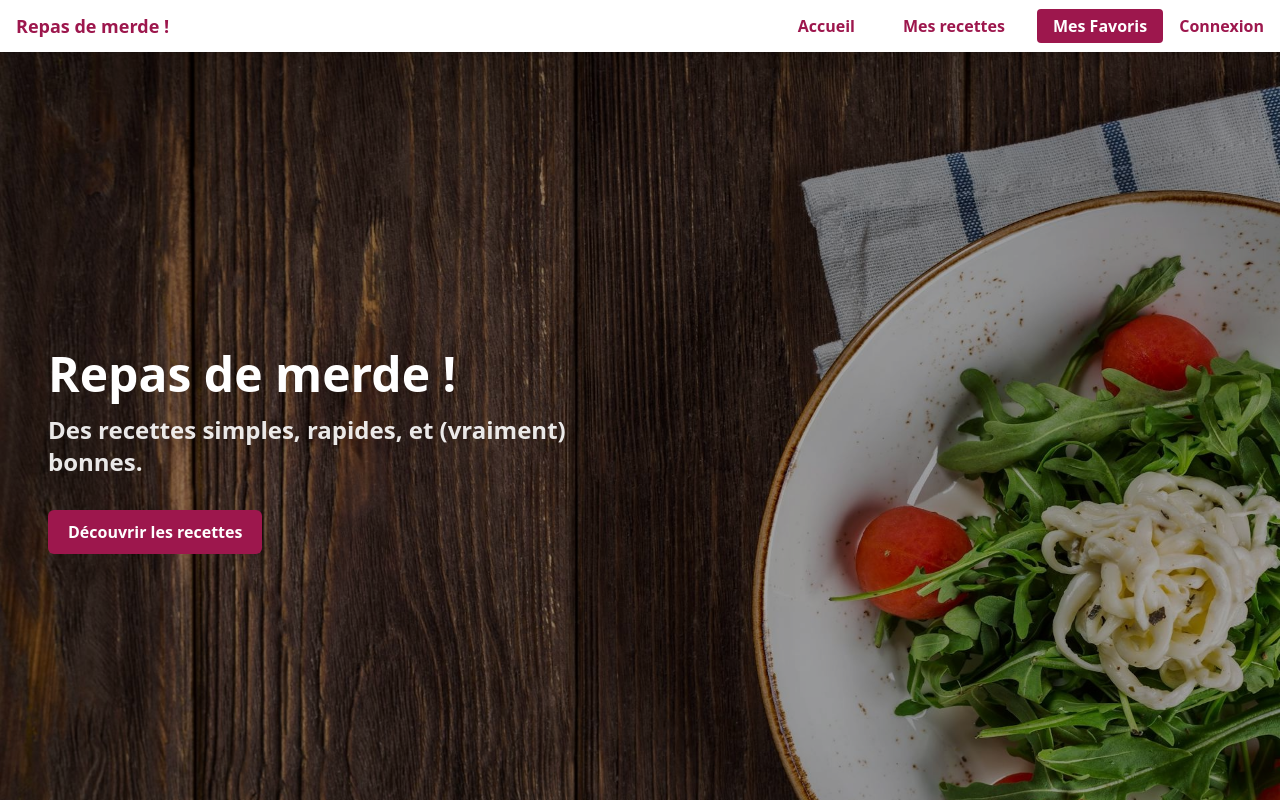
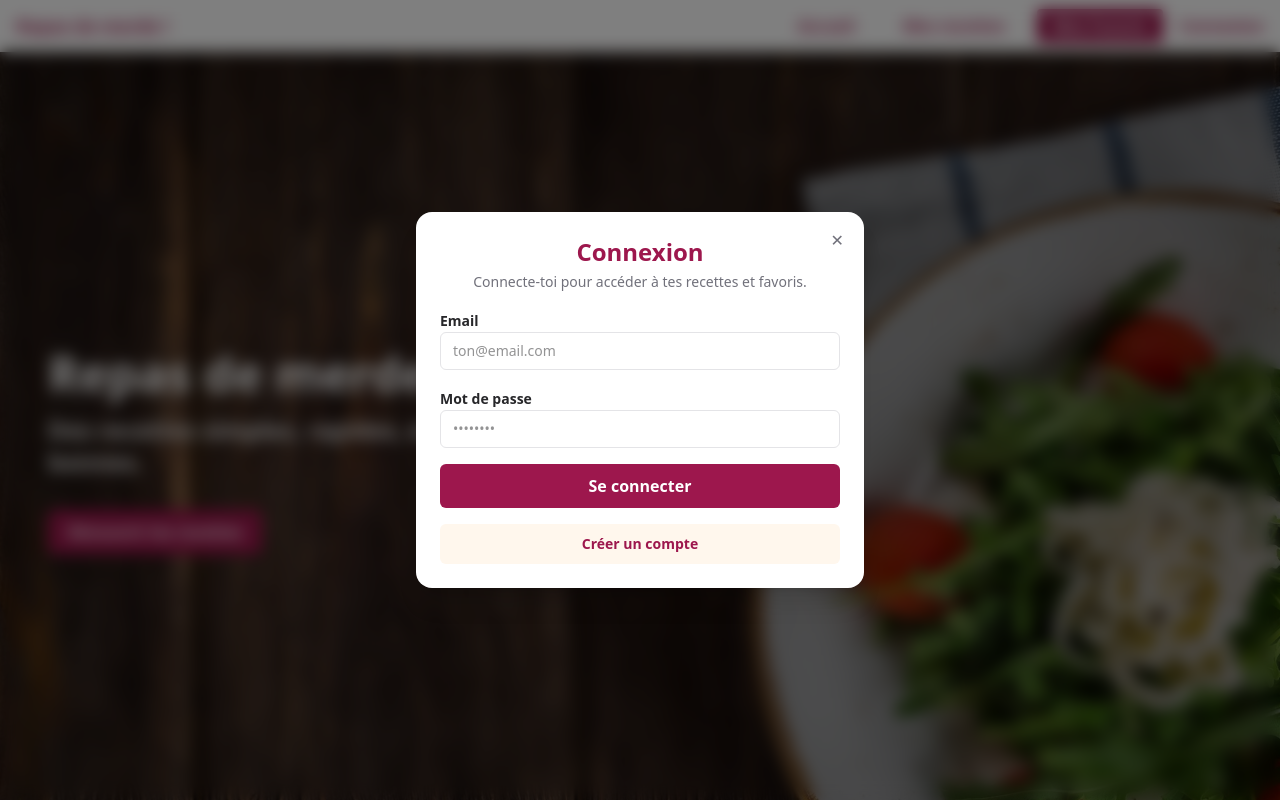
Before and after one commit to 19946-Dresden-St/cooking-recipes, a React (Vite) app in the folder frontend/food-blog-app/: page /favRecipe in a window 1280 px wide. Both pictures are taken after a click on the button "Connexion". Shown: the top 800 px of the page. Built offline with nearby package versions, Linux system fonts and the light colour scheme; a web font is replaced by a local one.

Commit message:
Adds user authentication modal styles
Implements a modal for user authentication, including sign-up and login forms.
Utilizes API calls for user creation and authentication, storing tokens in local storage upon successful login.
Introduces custom styling for buttons and input fields.

```diff
--- a/frontend/food-blog-app/src/components/InputForm.jsx
+++ b/frontend/food-blog-app/src/components/InputForm.jsx
@@ -24,20 +24,61 @@ export default function InputForm({setIsOpen}) {
     }
 
     return (
-        <>
-            <form className='form' onSubmit={handleOnSubmit}>
-                <div className='form-control'>
-                    <label>Email</label>
-                    <input type="email" className='input' onChange={(e)=>setEmail(e.target.value)} required></input>
+        <form onSubmit={handleOnSubmit} className="space-y-4">
+            <div className="text-center">
+                <h3 className="text-2xl font-extrabold text-primary">
+                    {isSignUp ? "Créer un compte" : "Connexion"}
+                </h3>
+                <p className="mt-1 text-sm text-zinc-500">
+                    {isSignUp
+                        ? "Crée ton compte pour enregistrer tes recettes."
+                        : "Connecte-toi pour accéder à tes recettes et favoris."}
+                </p>
+            </div>
+
+            <div className="space-y-2">
+                <label className="text-sm font-semibold text-zinc-800">Email</label>
+                <input
+                    type="email"
+                    onChange={(e) => setEmail(e.target.value)}
+                    required
+                    className="input"
+                    placeholder="ton@email.com"
+                />
+            </div>
+
+            <div className="space-y-2">
+                <label className="text-sm font-semibold text-zinc-800">Mot de passe</label>
+                <input
+                    type="password"
+                    onChange={(e) => setPassword(e.target.value)}
+                    required
+                    className="input"
+                    placeholder="••••••••"
+                />
+            </div>
+
+            {error !== "" && (
+                <div className="rounded-xl border border-red-200 bg-red-50 px-3 py-2 text-sm text-red-700">
+                    {error}
                 </div>
-                <div className='form-control'>
-                    <label>Password</label>
-                    <input type="password" className='input' onChange={(e)=>setPassword(e.target.value)} required></input>
-                </div>
-                <button type='submit'>{(isSignUp) ? "Sign Up": "Login"}</button><br></br>
-                { (error!="") && <h6 className='error'>{error}</h6>}<br></br>
-                <p onClick={()=>setIsSignUp(pre=>!pre)}>{(isSignUp) ? "Already have an account": "Create new account"}</p>
-            </form>
-        </>
-    )
+            )}
+
+            <button
+                type="submit"
+                className="w-full btn-primary"
+            >
+                {isSignUp ? "S'inscrire" : "Se connecter"}
+            </button>
+
+            <button
+                type="button"
+                onClick={() => setIsSignUp((pre) => !pre)}
+                className="w-full btn-secondary"
+            >
+                {isSignUp ? "J'ai déjà un compte" : "Créer un compte"}
+            </button>
+        </form>
+    );
+
 }
--- a/frontend/food-blog-app/src/components/Modal.jsx
+++ b/frontend/food-blog-app/src/components/Modal.jsx
@@ -1,12 +1,33 @@
-import React from 'react'
+import React, { useEffect } from "react";
 
-export default function Modal({children, onClose}) {
+export default function Modal({ children, onClose }) {
+    useEffect(() => {
+        const onKeyDown = (e) => {
+            if (e.key === "Escape") onClose();
+        };
+        window.addEventListener("keydown", onKeyDown);
+        return () => window.removeEventListener("keydown", onKeyDown);
+    }, [onClose]);
+
     return (
-        <>
-            <div className="backdrop" onClick={onClose}></div>
-            <dialog className="modal" open>
+        <div className="fixed inset-0 z-50 flex items-center justify-center p-4">
+
+            <div
+                className="absolute inset-0 bg-black/50 backdrop-blur-sm"
+                onClick={onClose}
+            />
+
+            <div className="relative w-full max-w-md rounded-2xl bg-white p-6 shadow-xl">
+                <button
+                    onClick={onClose}
+                    className="absolute right-3 top-3 rounded-md px-2 py-1 text-zinc-500 hover:bg-zinc-100 hover:text-zinc-800 transition"
+                    aria-label="Fermer"
+                >
+                    ✕
+                </button>
+
                 {children}
-            </dialog>
-        </>
-    )
+            </div>
+        </div>
+    );
 }
--- a/frontend/food-blog-app/src/index.css
+++ b/frontend/food-blog-app/src/index.css
@@ -10,6 +10,7 @@
     --color-primary: #9D174D;
     --color-accent: oklch(40.8% 0.153 2.432);
     --color-secondary: oklch(98% 0.016 73.684);
+    --color-secondary-accent: oklch(95.4% 0.038 75.164);
 }
 
 @layer base {
@@ -21,8 +22,16 @@
         @apply font-semibold text-white bg-primary rounded-sm transition duration-300 px-4 py-1.5;
     }
 
-    .btn {
-        @apply font-semibold bg-primary hover:bg-accent text-white rounded-md px-5 py-2.5 transition duration-300
+    .btn-primary {
+        @apply font-semibold bg-primary hover:bg-accent text-white rounded-md px-5 py-2.5 hover:cursor-pointer transition duration-300
+    }
+
+    .btn-secondary {
+        @apply font-semibold bg-secondary hover:bg-secondary-accent text-primary rounded-md px-5 py-2.5 text-sm hover:cursor-pointer transition duration-300
+    }
+
+    .input {
+        @apply w-full rounded-md border border-zinc-200 bg-white px-3 py-2 text-sm outline-none hover:border-primary/40 focus:ring-2 focus:ring-primary/40 transition duration-300;
     }
 
     html {
--- a/frontend/food-blog-app/src/pages/Home.jsx
+++ b/frontend/food-blog-app/src/pages/Home.jsx
@@ -47,7 +47,7 @@ export default function Home() {
 
                             <a
                                 href="#recipesList"
-                                className="btn inline-block mt-8"
+                                className="btn-primary inline-block mt-8"
                             >
                                 Découvrir les recettes
                             </a>
```
